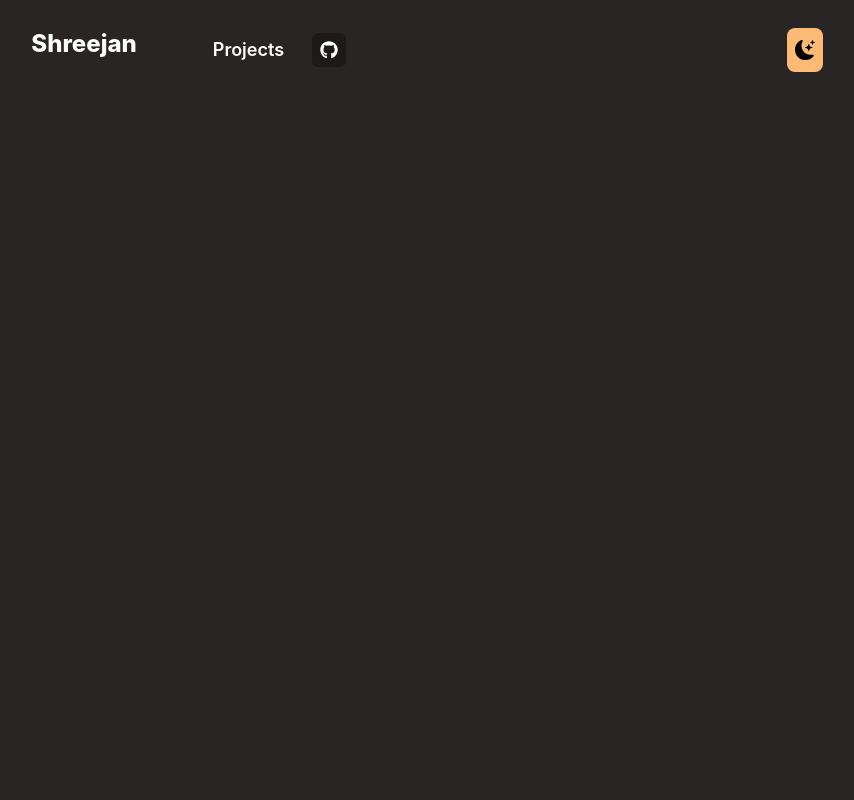
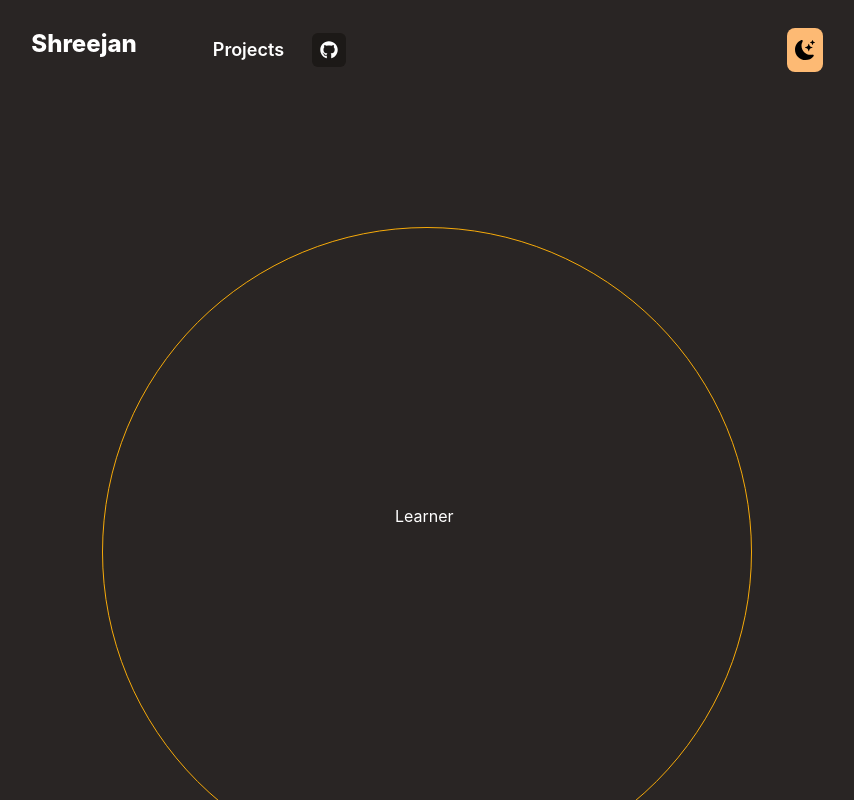
Before and after one commit to CapedDemon/CapedDemon.github.io, a Next.js app: page / in a window 1280 px wide. Shown: the whole page, without its empty margins (213-1067 px from the left). Built offline with nearby package versions, Linux system fonts and the light colour scheme.

Commit message:
Some rings

```diff
--- a/package.json
+++ b/package.json
@@ -14,7 +14,8 @@
     "next": "13.0.0",
     "react": "18.2.0",
     "react-dom": "18.2.0",
-    "react-icons": "^4.6.0"
+    "react-icons": "^4.6.0",
+    "react-simple-typewriter": "^4.0.5"
   },
   "devDependencies": {
     "autoprefixer": "^10.4.13",
--- /dev/null
+++ b/pages/BgAnime.js
@@ -0,0 +1,14 @@
+import React from 'react'
+
+function BgAnime() {
+  return (
+    <div className="relative flex justify-center items-center">
+      <div className="absolute border border-[#3333333] rounded-full h-[200px] w-[200px] mt-40 animate-ping"></div>
+      <div className="absolute border-[#3333333] rounded-full h-[300px] w-[300px] mt-40 "></div>
+      <div className="absolute border-[#3333333]  rounded-full h-[500px] w-[500px] mt-40 "></div>
+      <div className="rounded-full border border-[#F7Ab0A]  h-[650px] w-[650px] absolute mt-40 "></div>
+    </div>
+  );
+}
+
+export default BgAnime
--- a/pages/Header.js
+++ b/pages/Header.js
@@ -37,11 +37,17 @@ export function Header() {
               : `flex items-center flex-row justify-start md:absolute md:my-10 md:flex-col md:pl-0 pl-7 w-full md:w-auto md:opacity-0 md:py-2 md:right-28 mdd:right-16 sms:right-10 xlsm:right-3 lgsm:right-0 ssm:right-14  md:transition-all md:ease-in md:duration-400 `
           }
         >
-          <li className="ml-5 text-lg sm:text-sm p-2 rounded-md font-semibold hover:underline hover:font-semibold duration-300 md:my-0 ">
+          <li className="rounded-md md:ease-in-out   md:hover:bg-zinc-600 md:mb-2 md:rounded-none md:w-full md:right-2.5 md:relative ml-5 text-lg sm:text-sm p-2 font-semibold hover:underline hover:font-semibold duration-300 md:my-0 ">
             Projects
           </li>
-          <li className="ml-5 text-lg sm:text-sm bg-stone-900 p-2 rounded-md hover:bg-slate-100 hover:text-slate-800 hover:font-semibold duration-300 md:my-0">
-            <FaGithub />
+          <li
+            className={
+              navbar
+                ? "md:hover:bg-zinc-600 md:rounded-none ml-5 text-lg sm:text-sm md:right-2.5 md:relative p-2 rounded-m md:w-full hover:font-semibold duration-300 md:my-0"
+                : "md:hover:bg-zinc-600 md:rounded-none ml-5 text-lg sm:text-sm bg-stone-900 p-2 rounded-md hover:bg-slate-100 hover:text-slate-800 hover:font-semibold duration-300 md:my-0"
+            }
+          >
+            {navbar ? "Source" : <FaGithub />}
           </li>
         </ul>
       </motion.div>
--- a/pages/Intro.js
+++ b/pages/Intro.js
@@ -1,27 +1,21 @@
 import React from "react";
-import anime from "animejs/lib/anime.es.js";
-import styles from "animejs/lib/anime.min.js";
+import { Cursor, useTypewriter } from "react-simple-typewriter";
+import BgAnime from "./BgAnime";
 
 function Intro() {
+  const [text, count] = useTypewriter({
+    words: ["Hi ALL!", "Coder", "Learner", "Creator", "A Friend"],
+    loop: true,
+    delaySpeed: 2000,
+  });
   return (
-    anime({
-  targets: '.function-based-values-demo .el',
-  translateX: function(el) {
-    return el.getAttribute('data-x');
-  },
-  translateY: function(el, i) {
-    return 50 + (-50 * i);
-  },
-  scale: function(el, i, l) {
-    return (l - i) + .25;
-  },
-  rotate: function() { return anime.random(-360, 360); },
-  borderRadius: function() { return ['50%', anime.random(10, 35) + '%']; },
-  duration: function() { return anime.random(1200, 1800); },
-  delay: function() { return anime.random(0, 400); },
-  direction: 'alternate',
-  loop: true
-})
+    <div className="h-screen flex flex-col items-center justify-center space-y-8 mb-20 overflow-hidden max-w-7xl mx-auto text-white text-center">
+      <BgAnime/>
+      <h1>
+        <span>{text}</span>
+        <Cursor cursorColor="#F7Ab0A" />
+      </h1>
+    </div>
   );
 }
 
--- a/pages/index.js
+++ b/pages/index.js
@@ -3,7 +3,7 @@ import Image from "next/image";
 import styles from "../styles/Home.module.css";
 
 import Header from "./Header";
-// import Intro from "./Intro";
+import Intro from "./Intro";
 
 export default function Home() {
   return (
@@ -15,9 +15,9 @@ export default function Home() {
       </Head>
 
       <main>
-        <section className="bg-stone-800 h-screen px-10">
-          <Header />
-          {/* <Intro /> */}
+        <section className="bg-stone-800 h-screen px-10 snap-y snap-mandatory overflow-scroll z-0">
+          <Header className="snap-center" />
+          <Intro />
         </section>
       </main>
     </div>
```
Also changed, not shown: 1 other file (tests, documents, lock files or other folders).
